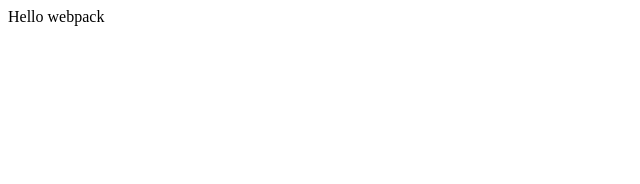
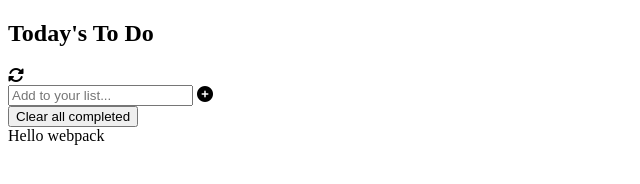
Before and after one commit to AsimKhan2019/ToDoList, a website built with webpack: page dist/index.html in a window 1280 px wide. Shown: the whole page, without its empty margins (0-640 px from the left). Built offline with nearby package versions, Linux system fonts and the light colour scheme; files whose address does not match are found by name.

Commit message:
add html skeleton

```diff
--- a/dist/index.html
+++ b/dist/index.html
@@ -1,10 +1,34 @@
- <!DOCTYPE html>
- <html>
-   <head>
-     <meta charset="utf-8" />
-     <title>Getting Started</title>
-   </head>
-   <body>
-    <script src="main.js"></script>
-   </body>
- </html>
+<!DOCTYPE html>
+<html lang="en">
+<head>
+    <meta charset="UTF-8">
+    <meta name="viewport" content="width=device-width, initial-scale=1.0">
+    <title>Wbpack Exercise</title>
+    <script src="index.js" defer ></script>
+    <link rel="stylesheet" href="style.css">
+    <script src="https://kit.fontawesome.com/1bb5d15b47.js" crossorigin="anonymous"></script>
+<script defer src="runtime.bundle.js"></script><script defer src="index.bundle.js"></script></head>
+<body>
+
+    <section class="todo">
+        <div class="container">
+            <div class="todoContent">
+
+                    <div class="todoHeader">
+                        <h1 class="todoTitle">Today's To Do</h1>
+                        <i class="fa-solid fa-rotate"></i>
+                    </div>
+
+                <div class="inputField">
+                    <input type="text" class="add" placeholder="Add to your list...">
+                    <i class="fa-solid fa-circle-plus"></i>
+                </div>
+
+                <div class="todoTasks"></div>
+
+                <button type="button" class="clearAllC">Clear all completed</button>
+            </div>
+        </div>
+    </section>
+</body>
+</html>
```
